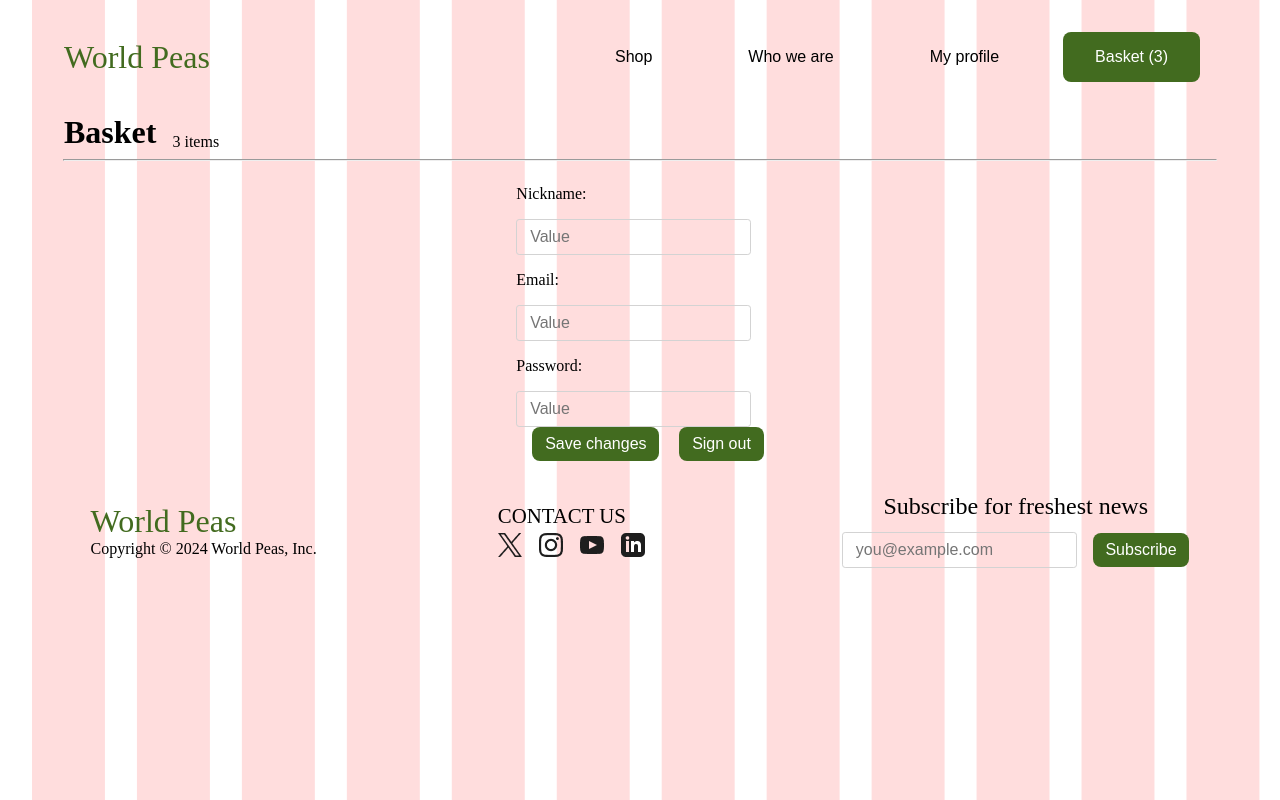
After one commit to amoruch/web-store, a Flask app: template templates/profile.html in a window 1280 px wide. The commit adds this page. Run offline with Flask 3, Linux system fonts and the light colour scheme; the template is opened without the code that fills it, so the values that code supplies are empty; some libraries are stand-ins or nearby versions.

Commit message:
kinda global changes
changed header and footer using js
new profile page

```diff
--- /dev/null
+++ b/static/HeaderFooter.js
@@ -0,0 +1,45 @@
+class MyHeader extends HTMLElement {
+    connectedCallback() {
+        this.innerHTML = `
+            <a class="logo" href="/templates/home.html">World Peas</a>
+            <nav class="navigation">
+                <ul>
+                    <li class="li-shop"><a href="/templates/shop.html">Shop</a></li>
+                    <li class="li-who"><a href="/templates/home.html">Who we are</a></li>
+                    <li class="li-prof"><a href="/templates/sign-in.html">My profile</a></li>
+                    <li class="li-basket"><a href="/templates/basket.html">Basket (3)</a></li>
+                </ul>
+            </nav>
+        `
+    }
+}
+
+class MyFooter extends HTMLElement {
+    connectedCallback() {
+        this.innerHTML = `
+            <div class="copyright">
+                <a class="logo" href="/templates/home.html">World Peas</a>
+                <p>Copyright © 2024 World Peas, Inc.</p>
+            </div>
+            <div class="contacts">
+                <p>CONTACT US</p>
+                <div class="contacts-imgs">
+                    <img src="/static/images/contacts/Twitter.png" alt="T">
+                    <img src="/static/images/contacts/Instagram.png" alt="I">
+                    <img src="/static/images/contacts/YouTube.png" alt="YT">
+                    <img src="/static/images/contacts/LinkedIn.png" alt="LI">
+                </div>
+            </div>
+            <div class="subscribe">
+                <p>Subscribe for freshest news</p>
+                <form action="">
+                    <input type="text" placeholder="you@example.com">
+                    <button class="active">Subscribe</button>
+                </form>
+            </div>
+        `
+    }
+}
+
+customElements.define('my-header', MyHeader)
+customElements.define('my-footer', MyFooter)
--- a/static/script.js
+++ b/static/shop.js
@@ -3,7 +3,7 @@ shop = document.getElementsByClassName("shop")[0]
 
 let product_count = 2;
 
-for (let i = 0; i < 5; i++) {
+for (let i = 0; i < 2; i++) {
     let product = product_template.content.cloneNode(true);
 
     product.querySelector("img").src += (i % product_count + 1) + ".png";
--- a/static/style.css
+++ b/static/style.css
@@ -23,6 +23,7 @@ img {
 .logo {
     color: #426B1F;
     font-size: 2rem;
+    cursor: pointer;
 }
 
 button.active {
@@ -47,7 +48,7 @@ button {
     width: auto;
 }
 
-header {
+my-header {
     display: flex;
     flex-direction: row;
     justify-content: space-between;
@@ -118,7 +119,7 @@ main {
     }
 }
 
-footer {
+my-footer {
     display: flex;
     flex-direction: row;
     align-items: center;
@@ -316,7 +317,7 @@ input[type="text"], input[type="email"], input[type="password"] {
         min-width: 15rem;
         max-width: 25rem;
         background-color: rgb(66, 107, 31, 0.1);
-        div {
+        .product-img {
             display: flex;
             justify-content: center;
             height: 16rem;
@@ -344,6 +345,14 @@ input[type="text"], input[type="email"], input[type="password"] {
             font-size: 1rem;
             margin-bottom: 1rem;
         }
+        .add-but {
+            width: 100%;
+            display: flex;
+            justify-content: center;
+        }
+        button {
+            margin: 0 0 0.5rem 0;
+        }
     }
 }
 
--- /dev/null
+++ b/templates/profile.html
@@ -0,0 +1,43 @@
+<!DOCTYPE html>
+<html lang="en">
+    <head>
+        <meta charset="UTF-8">
+        <meta name="viewport" content="width=device-width, initial-scale=1.0">
+        <link rel="stylesheet" href="/static/style.css">
+        <title>Document</title>
+    </head>
+    <body>
+        <my-header></my-header>
+        <main>
+            <div class="title">
+                <div>
+                    <h1>Basket</h1>
+                    <p>3 items</p>
+                </div>
+            </div>
+            <hr width="90%">
+            <div class="profile">
+                <div class="info">
+                    <div class="nickname-info">
+                        <p>Nickname:</p>
+                        <input type="text" placeholder="Value">
+                    </div>
+                    <div class="email-info">
+                        <p>Email:</p>
+                        <input type="text" placeholder="Value">
+                    </div>
+                    <div class="password-info">
+                        <p>Password:</p>
+                        <input type="text" placeholder="Value">
+                    </div>
+                </div>
+                <div class="profile-but">
+                    <button class="active">Save changes</button>
+                    <button class="active">Sign out</button>
+                </div>
+            </div>
+        </main>
+        <my-footer></my-footer>
+    </body>
+    <script src="/static/HeaderFooter.js"></script>
+</html>
```
Also changed, not shown: templates/basket.html (+4 -34 lines), templates/home.html (+3 -34 lines), templates/shop.html (+7 -36 lines), templates/sign-in.html (+3 -34 lines), static/basket.js (renamed from static/script2.js).
